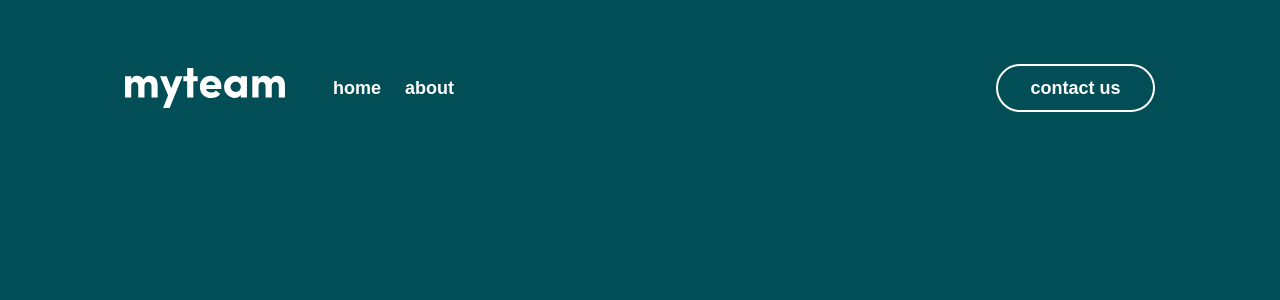
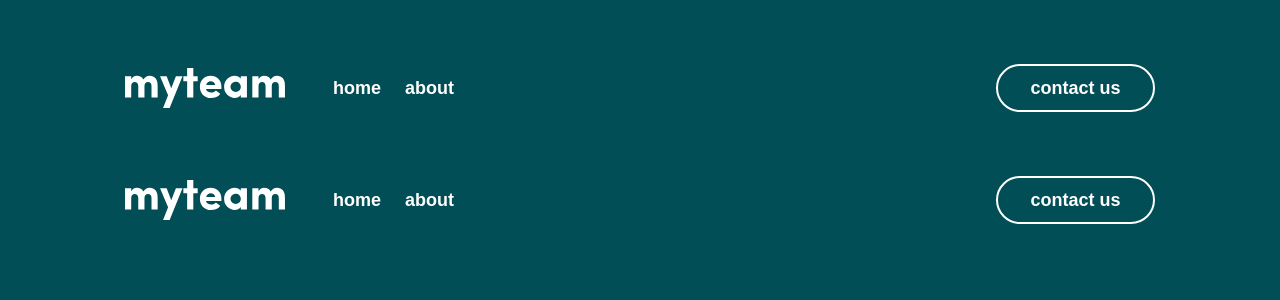
Before and after one commit to Eileenpk/My-Team, a Next.js app: page /components/Nav in a window 1280 px wide. Shown: the top 300 px of the page. Built offline with nearby package versions, Linux system fonts and the light colour scheme.

Commit message:
add: Nav.js to _app

```diff
--- a/pages/_app.js
+++ b/pages/_app.js
@@ -1,5 +1,10 @@
-import '@/styles/globals.css'
-
+import "@/styles/globals.css";
+import Nav from "./components/Nav";
 export default function App({ Component, pageProps }) {
-  return <Component {...pageProps} />
+  return (
+    <>
+      <Nav />
+      <Component {...pageProps} />
+    </>
+  );
 }
--- a/pages/index.js
+++ b/pages/index.js
@@ -12,7 +12,7 @@ export default function Home() {
         <link rel="icon" href="/favicon.ico" />
       </Head>
       <header>
-        <Nav />
+
       </header>
       <main className={styles.main}>
       <h1 className="text-5xl font-bold underline">
```
